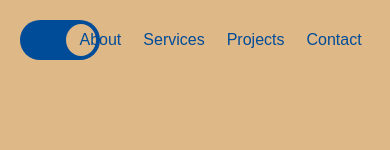
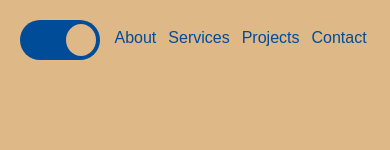
Before and after one commit to joecann/myPortfolio, a Next.js app: page / in a window 390 px wide. Shown: the top 150 px of the page. Built offline with nearby package versions, Linux system fonts and the light colour scheme; a web font is replaced by a local one.

Commit message:
beta v1.0

```diff
--- a/src/app/globals.css
+++ b/src/app/globals.css
@@ -422,6 +422,7 @@ li{
   gap: 20px;
   justify-content: center;
 }
+
 .projects{
   max-width: 400px;
   width: 95%;
@@ -492,8 +493,9 @@ li{
     font-size: 0.8rem;
   }
 
-  header nav button{
+  header button{
     font-size: 1rem;
+    padding: 5px;
   }
 
 
```
